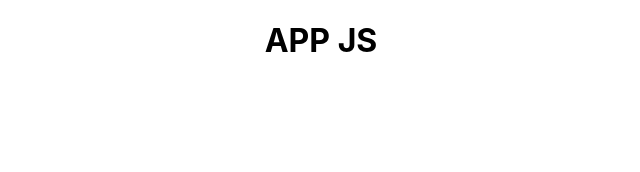
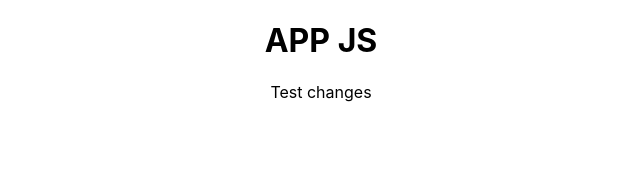
Before and after one commit to AndrejsGrocs/Filtered-Animated-Cards, a React (Create React App) app: page / in a window 1280 px wide. Shown: the top 172 px of the page, without its empty margins (319-959 px from the left). Built offline with nearby package versions, Linux system fonts and the light colour scheme.

Commit message:
project uploaded 3

```diff
--- a/src/App.js
+++ b/src/App.js
@@ -4,6 +4,7 @@
   return (
     <div className="App">
         <h1>APP JS</h1>
+        <p>Test changes</p>
     </div>
   );
 }
```
